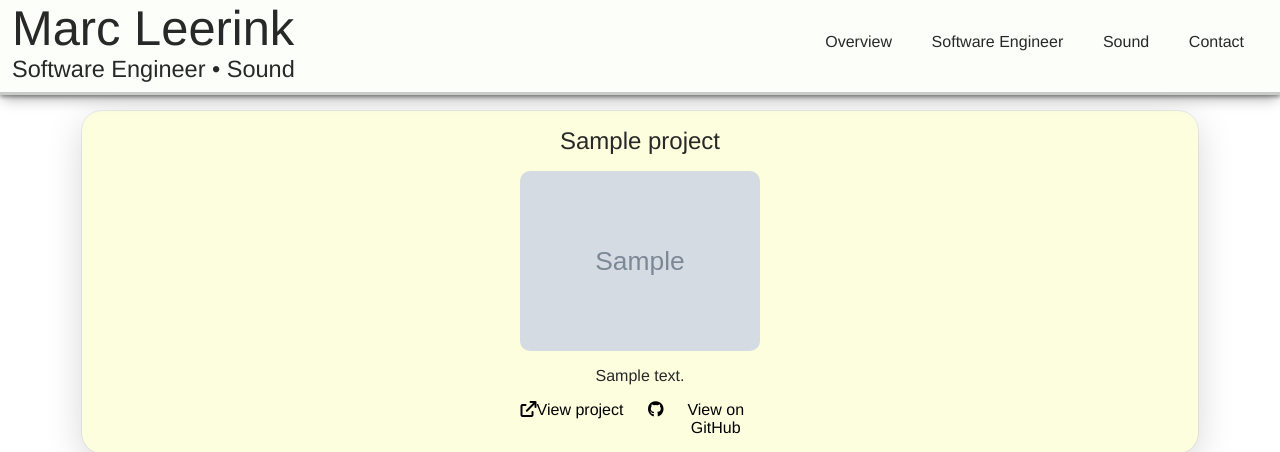
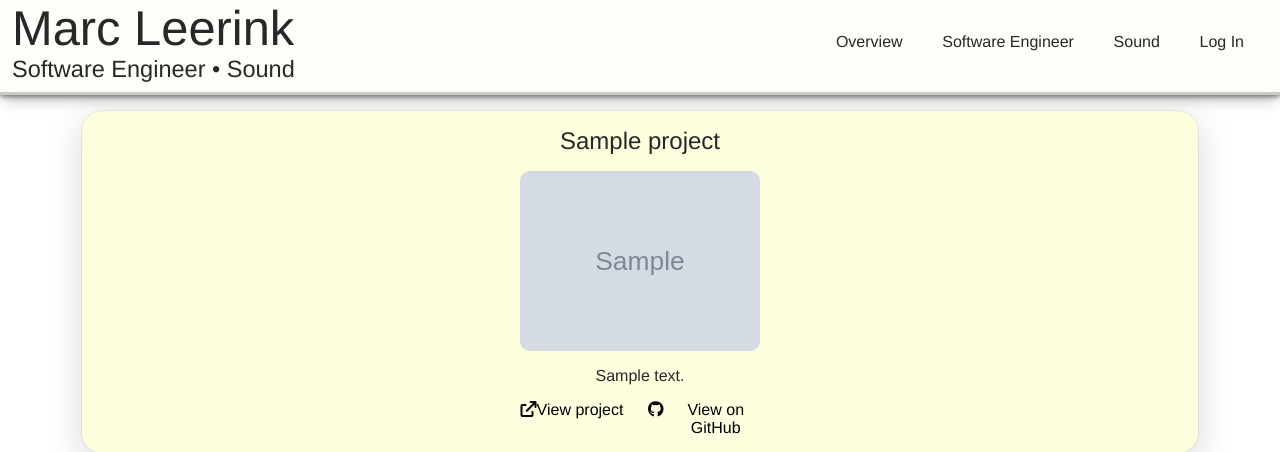
Before and after one commit to marcleerink/portfolio-website, a Flask app: page /projects in a window 1280 px wide. Shown: the top 452 px of the page. Run offline with Flask 2, Linux system fonts and the light colour scheme; tables that the repository leaves empty hold one stand-in row (values such as "Sample post"); grey boxes marked "Sample" are stand-in pictures; some web fonts are replaced.

Commit message:
project page design

```diff
--- a/app/templates/software_engineer/projects.html
+++ b/app/templates/software_engineer/projects.html
@@ -9,7 +9,9 @@
     <a class= "nav_button" href={{url_for('simple_pages.index')}}>Overview</a>
     <a class= "nav_button" href={{url_for('software_engineer.software_engineer')}}>Software Engineer</a>
     <a class= "nav_button" href={{url_for('simple_pages.sound_artist')}}>Sound</a>
-    <a class= "nav_button" href={{url_for('messages.get_contact')}}>Contact</a>
+    {% if current_user.is_authenticated == False %}
+    <a class= "nav_button" href={{url_for('messages.get_login')}}>Log In</a>
+    {% endif %}
     {% if current_user.is_authenticated %}
     <a class= "nav_button" href={{url_for('messages.logout')}}>Log Out</a>
     {% endif %}
--- a/app/templates/software_engineer/show.html
+++ b/app/templates/software_engineer/show.html
@@ -10,7 +10,9 @@
     <a class= "nav_button" href={{url_for('simple_pages.index')}}>Overview</a>
     <a class= "nav_button" href={{url_for('software_engineer.software_engineer')}}>Software Engineer</a>
     <a class= "nav_button" href={{url_for('simple_pages.sound_artist')}}>Sound</a>
-    <a class= "nav_button" href={{url_for('messages.get_contact')}}>Contact</a>
+    {% if current_user.is_authenticated == False %}
+    <a class= "nav_button" href={{url_for('messages.get_login')}}>Log In</a>
+    {% endif %}
     {% if current_user.is_authenticated %}
     <a class= "nav_button" href={{url_for('messages.logout')}}>Log Out</a>
     {% endif %}
```
